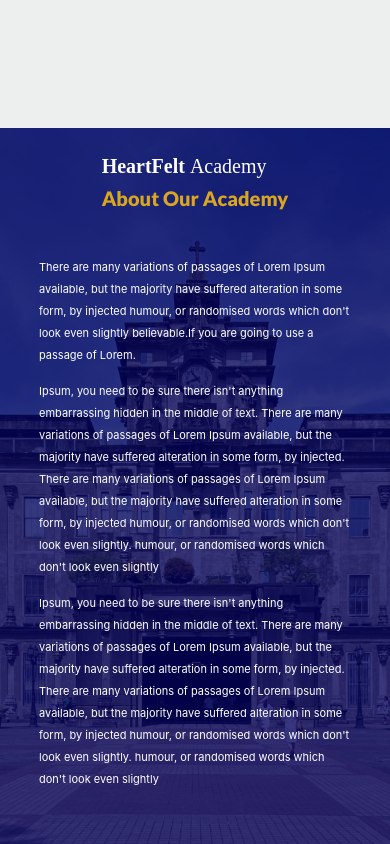
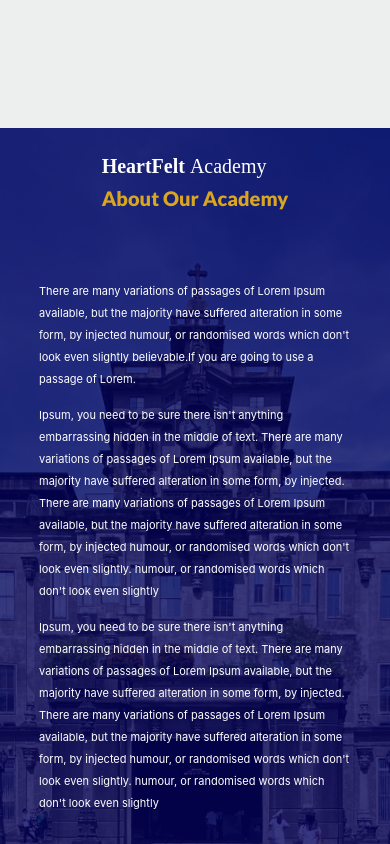
Before and after one commit to Mat-icon/HeartFelt-Academy, a React (Create React App) app: page / in a window 390 px wide. Shown: the part 1560-2404 px from the top of the page. Built offline with nearby package versions, Linux system fonts and the light colour scheme.

Commit message:
change scss

```diff
--- a/src/App.scss
+++ b/src/App.scss
@@ -598,7 +598,7 @@
 
   @media screen and (max-width: 480px) {
    max-width: 100%;
-   height: 100vh;
+   height: 120vh;
   }
 
 
```
